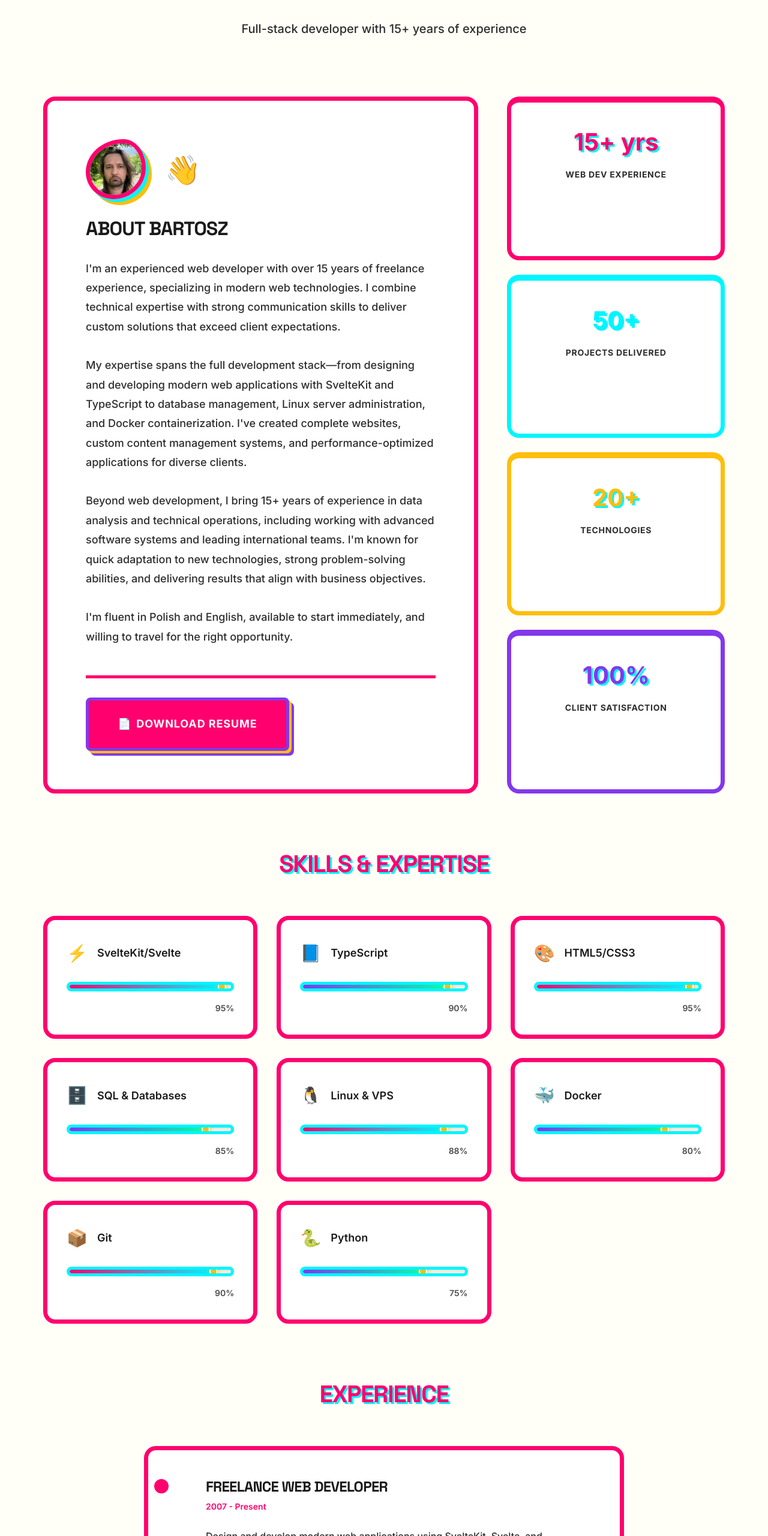
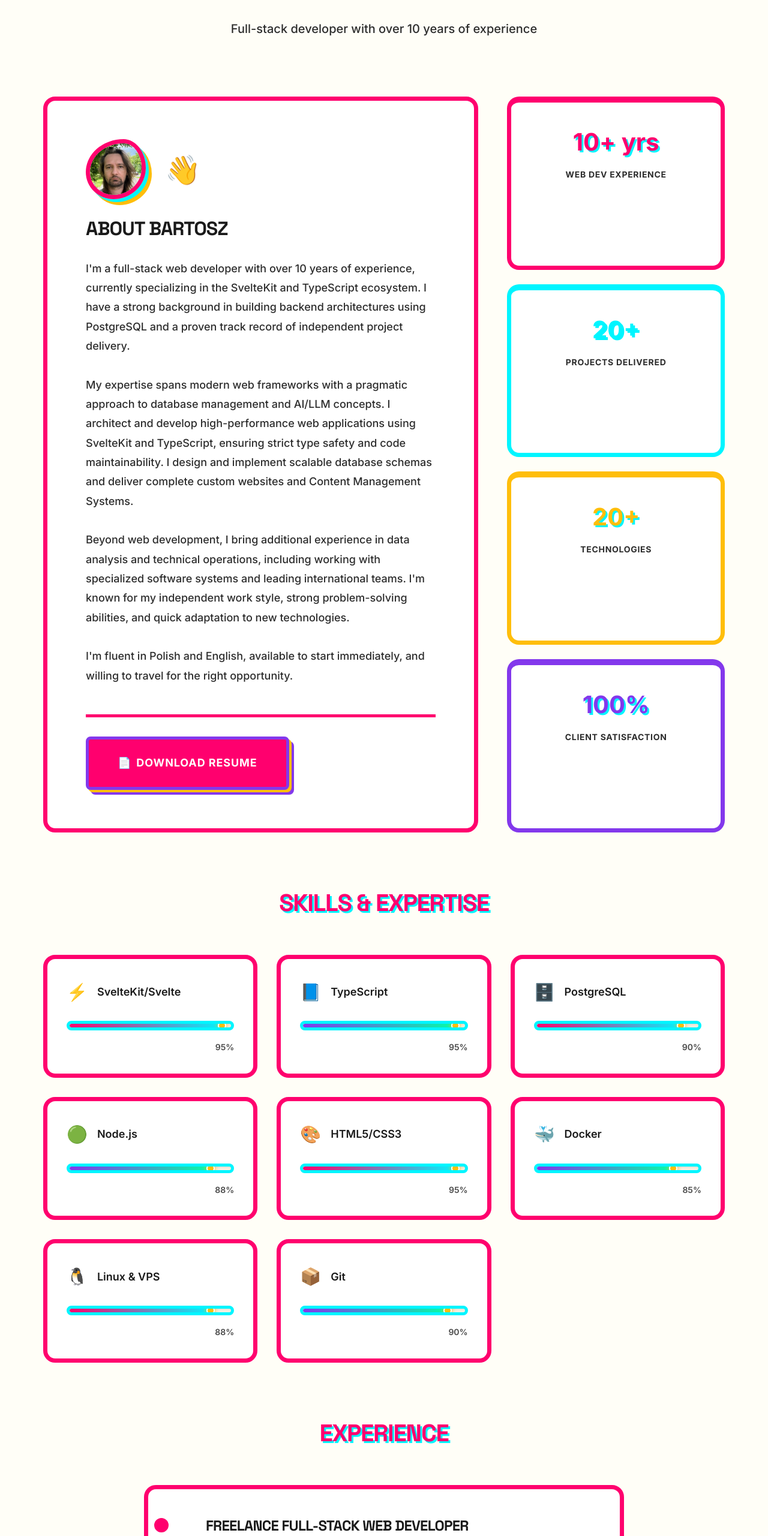
Before and after one commit to nomideusz/portfolio, a SvelteKit app: page /about in a window 1280 px wide. Shown: the part 239-2800 px from the top of the page at 60% size. Built offline with nearby package versions, Linux system fonts and the light colour scheme.

Commit message:
Update resume and projects' description.

```diff
--- a/src/lib/data/projects.ts
+++ b/src/lib/data/projects.ts
@@ -12,13 +12,14 @@ export interface Project {
 }
 
 export const projects: Project[] = [
+	// 1. kruk.live
 	{
-		slug: 'rzeczywiscie',
-		title: 'Rzeczywiscie',
+		slug: 'kruk-live',
+		title: 'kruk.live',
 		description: 'Real-time collaboration platform featuring a shared drawing board, Kanban board, live world map, and real estate scraper. Built with Phoenix LiveView and Svelte 5 for instant synchronization.',
-		longDescription: 'Rzeczywiscie is a cutting-edge real-time collaboration platform designed to bridge the gap between remote teams. It integrates multiple productivity tools into a single, cohesive interface. The platform leverages the power of Phoenix LiveView for backend-driven real-time updates, ensuring that every stroke on the drawing board or card movement on the Kanban board is instantly reflected across all connected clients. The addition of Svelte 5 on the frontend provides a highly responsive and interactive user experience.',
+		longDescription: 'kruk.live is a cutting-edge real-time collaboration platform designed to bridge the gap between remote teams. It integrates multiple productivity tools into a single, cohesive interface. The platform leverages the power of Phoenix LiveView for backend-driven real-time updates, ensuring that every stroke on the drawing board or card movement on the Kanban board is instantly reflected across all connected clients. The addition of Svelte 5 on the frontend provides a highly responsive and interactive user experience.',
 		tech: ['Phoenix LiveView', 'Svelte 5', 'LiveSvelte', 'Real-time', 'Elixir', 'Tailwind CSS'],
-		link: 'https://rzeczywiscie.zaur.app',
+		link: 'https://kruk.live',
 		category: 'Full-Stack',
 		featured: true,
 		features: [
@@ -35,6 +36,7 @@ export const projects: Project[] = [
 			'Optimizing the real estate scraper to handle large datasets without blocking the application.'
 		]
 	},
+	// 2. zaur
 	{
 		slug: 'zaur',
 		title: 'Zaur',
@@ -58,94 +60,7 @@ export const projects: Project[] = [
 			'Integrating multiple third-party APIs (Maps, Weather, Stripe) while maintaining fast load times.'
 		]
 	},
-	{
-		slug: 'intertech-poland',
-		title: 'Intertech Poland',
-		description: 'Exclusive distributor website for Picarro and UGT. B2B platform for environmental monitoring, CRDS spectroscopy, and scientific measurement solutions.',
-		longDescription: 'Intertech Poland is a professional B2B platform designed for a leading distributor of scientific measurement solutions. The website serves as a digital catalog and informational hub for high-tech equipment like CRDS spectroscopy, AI-powered leak detection systems, and UGT lysimeters. It is built to convey trust and technical expertise, featuring a clean, corporate design with a blog for industry news and product updates.',
-		tech: ['SvelteKit', 'Netlify', 'Dark Mode', 'Blog Integration', 'Markdown', 'Tailwind CSS'],
-		link: 'https://intertechpoland.pl/',
-		category: 'Web Development',
-		featured: true,
-		features: [
-			'Product Catalog: Detailed showcase of scientific equipment (Picarro, UGT).',
-			'Specialized Solutions: Sections for emissions measurement, leak detection, and pipe replacement.',
-			'Blog Integration: Content management system for industry news and articles.',
-			'Dark/Light Mode: User preference support for better readability.',
-			'Responsive Design: Optimized for viewing on desktops, tablets, and mobiles.'
-		],
-		challenges: [
-			'Presenting complex technical specifications in an accessible and readable format.',
-			'Implementing a performant dark mode that respects system preferences.',
-			'Optimizing high-resolution product images for fast loading.',
-			'Structuring the content to appeal to a specialized B2B audience.'
-		]
-	},
-	{
-		slug: 'tutitutu',
-		title: 'TUTITUTU',
-		description: 'Professional portfolio website for an established interior architecture firm. Showcasing 25+ years of design expertise with a focus on revitalization and modern aesthetics.',
-		longDescription: 'TUTITUTU is a visual-first portfolio website for a prestigious interior architecture firm established in 1997. The site is designed to let the work speak for itself, featuring large, high-quality image galleries and a minimalist UI. It showcases over 25 years of design expertise, including designs for villas, residences, offices, and public spaces, as well as the revitalization of old interiors.',
-		tech: ['SvelteKit', 'WebP Optimization', 'Google Analytics', 'Responsive Design', 'CSS Grid'],
-		link: 'https://tutitutu.pl/',
-		category: 'Web Development',
-		features: [
-			'High-Performance Gallery: Optimized image loading with WebP and lazy loading.',
-			'Minimalist Design: Distraction-free interface focusing on architectural photography.',
-			'Extensive Portfolio: Showcasing projects from over two decades of work.',
-			'Responsive Layout: Fluid adaptation to all screen sizes.',
-			'Bilingual Content: Support for international clients.'
-		],
-		challenges: [
-			'Optimizing a large number of high-resolution images without compromising visual quality.',
-			'Creating a layout that adapts gracefully to both portrait and landscape photography.',
-			'Ensuring the site remains fast and responsive despite the heavy media content.'
-		]
-	},
-	{
-		slug: 'wibroakustyka',
-		title: 'Wibroakustyka.ai',
-		description: 'Showcase website for the Graal vibroacoustic chair. Immersive wellness product site featuring biofeedback integration and therapeutic applications.',
-		longDescription: 'Wibroakustyka.ai is an immersive product showcase for the Graal vibroacoustic chair, often described as a "zero gravity" chair for audiophiles. The website is designed to reflect the futuristic and therapeutic nature of the product. It features a modern, sleek design with dark/light theme switching and detailed sections explaining the science behind vibroacoustic therapy, biofeedback integration, and VR compatibility.',
-		tech: ['Astro', 'Google Analytics', 'Partytown', 'Theme Switching', 'React', 'Tailwind CSS'],
-		link: 'https://wibroakustyka.ai/',
-		category: 'Web Development',
-		features: [
-			'Immersive Product Showcase: High-quality visuals and detailed feature breakdowns.',
-			'Event Coverage: Updates and videos from events like Audio Video Show.',
-			'Theme Switching: Dynamic light and dark modes to match the wellness aesthetic.',
-			'Performance Optimization: Fast loading times using Astro\'s island architecture.',
-			'Testimonials: Video reviews and feedback from users.'
-		],
-		challenges: [
-			'Balancing rich visual content with high performance requirements.',
-			'Explaining a niche wellness technology to a broader audience.',
-			'Implementing smooth theme transitions without flashing unstyled content.',
-			'Integrating third-party scripts (like Analytics) without impacting main thread performance.'
-		]
-	},
-	{
-		slug: 'kurcz',
-		title: 'Kurcz.pl',
-		description: 'Health information website focused on muscle cramps. Component-based SPA with modern loading states and error handling.',
-		longDescription: 'Kurcz.pl is a specialized health information resource dedicated to muscle cramps. It provides users with reliable medical information, prevention tips, and treatment options. Built as a Single Page Application (SPA), it offers a smooth, app-like browsing experience with instant page transitions and modern UI patterns for loading and error states.',
-		tech: ['Alpine.js', 'Tailwind CSS', 'PNPM', 'SPA', 'HTML5'],
-		link: 'https://kurcz.pl',
-		category: 'Web Development',
-		features: [
-			'SPA Architecture: Seamless navigation without full page reloads.',
-			'Modern UI/UX: Clean, readable typography and intuitive layout.',
-			'Error Handling: Graceful degradation and user-friendly error messages.',
-			'Fast Performance: Lightweight implementation using Alpine.js.',
-			'Mobile Optimized: Excellent reading experience on smartphones.'
-		],
-		challenges: [
-			'Creating a lightweight SPA without a heavy framework overhead.',
-			'Ensuring content is accessible and easy to read for all age groups.',
-			'Managing state effectively with Alpine.js for a multi-page feel.',
-			'Optimizing for Core Web Vitals to ensure good search engine ranking.'
-		]
-	},
+	// 3. pikastro
 	{
 		slug: 'pikastro',
 		title: 'Pikastro',
@@ -169,6 +84,98 @@ export const projects: Project[] = [
 			'Ensuring high performance with image-heavy content.'
 		]
 	},
+	// 4. kurcz.pl
+	{
+		slug: 'kurcz',
+		title: 'Kurcz.pl',
+		description: 'Health information website focused on muscle cramps. Component-based SPA with modern loading states and error handling.',
+		longDescription: 'Kurcz.pl is a specialized health information resource dedicated to muscle cramps. It provides users with reliable medical information, prevention tips, and treatment options. Built as a Single Page Application (SPA), it offers a smooth, app-like browsing experience with instant page transitions and modern UI patterns for loading and error states.',
+		tech: ['Alpine.js', 'Tailwind CSS', 'PNPM', 'SPA', 'HTML5'],
+		link: 'https://kurcz.pl',
+		category: 'Web Development',
+		features: [
+			'SPA Architecture: Seamless navigation without full page reloads.',
+			'Modern UI/UX: Clean, readable typography and intuitive layout.',
+			'Error Handling: Graceful degradation and user-friendly error messages.',
+			'Fast Performance: Lightweight implementation using Alpine.js.',
+			'Mobile Optimized: Excellent reading experience on smartphones.'
+		],
+		challenges: [
+			'Creating a lightweight SPA without a heavy framework overhead.',
+			'Ensuring content is accessible and easy to read for all age groups.',
+			'Managing state effectively with Alpine.js for a multi-page feel.',
+			'Optimizing for Core Web Vitals to ensure good search engine ranking.'
+		]
+	},
+	// 5. tutitutu
+	{
+		slug: 'tutitutu',
+		title: 'TUTITUTU',
+		description: 'Professional portfolio website for an established interior architecture firm. Showcasing 25+ years of design expertise with a focus on revitalization and modern aesthetics.',
+		longDescription: 'TUTITUTU is a visual-first portfolio website for a prestigious interior architecture firm established in 1997. The site is designed to let the work speak for itself, featuring large, high-quality image galleries and a minimalist UI. It showcases over 25 years of design expertise, including designs for villas, residences, offices, and public spaces, as well as the revitalization of old interiors.',
+		tech: ['SvelteKit', 'WebP Optimization', 'Google Analytics', 'Responsive Design', 'CSS Grid'],
+		link: 'https://tutitutu.pl/',
+		category: 'Web Development',
+		features: [
+			'High-Performance Gallery: Optimized image loading with WebP and lazy loading.',
+			'Minimalist Design: Distraction-free interface focusing on architectural photography.',
+			'Extensive Portfolio: Showcasing projects from over two decades of work.',
+			'Responsive Layout: Fluid adaptation to all screen sizes.',
+			'Bilingual Content: Support for international clients.'
+		],
+		challenges: [
+			'Optimizing a large number of high-resolution images without compromising visual quality.',
+			'Creating a layout that adapts gracefully to both portrait and landscape photography.',
+			'Ensuring the site remains fast and responsive despite the heavy media content.'
+		]
+	},
+	// 6. wibroakustyka.ai
+	{
+		slug: 'wibroakustyka',
+		title: 'Wibroakustyka.ai',
+		description: 'Showcase website for the Graal vibroacoustic chair. Immersive wellness product site featuring biofeedback integration and therapeutic applications.',
+		longDescription: 'Wibroakustyka.ai is an immersive product showcase for the Graal vibroacoustic chair, often described as a "zero gravity" chair for audiophiles. The website is designed to reflect the futuristic and therapeutic nature of the product. It features a modern, sleek design with dark/light theme switching and detailed sections explaining the science behind vibroacoustic therapy, biofeedback integration, and VR compatibility.',
+		tech: ['Astro', 'Google Analytics', 'Partytown', 'Theme Switching', 'React', 'Tailwind CSS'],
+		link: 'https://wibroakustyka.ai/',
+		category: 'Web Development',
+		features: [
+			'Immersive Product Showcase: High-quality visuals and detailed feature breakdowns.',
+			'Event Coverage: Updates and videos from events like Audio Video Show.',
+			'Theme Switching: Dynamic light and dark modes to match the wellness aesthetic.',
+			'Performance Optimization: Fast loading times using Astro\'s island architecture.',
+			'Testimonials: Video reviews and feedback from users.'
+		],
+		challenges: [
+			'Balancing rich visual content with high performance requirements.',
+			'Explaining a niche wellness technology to a broader audience.',
+			'Implementing smooth theme transitions without flashing unstyled content.',
+			'Integrating third-party scripts (like Analytics) without impacting main thread performance.'
+		]
+	},
+	// 7. Intertech Poland
+	{
+		slug: 'intertech-poland',
+		title: 'Intertech Poland',
+		description: 'Exclusive distributor website for Picarro and UGT. B2B platform for environmental monitoring, CRDS spectroscopy, and scientific measurement solutions.',
+		longDescription: 'Intertech Poland is a professional B2B platform designed for a leading distributor of scientific measurement solutions. The website serves as a digital catalog and informational hub for high-tech equipment like CRDS spectroscopy, AI-powered leak detection systems, and UGT lysimeters. It is built to convey trust and technical expertise, featuring a clean, corporate design with a blog for industry news and product updates.',
+		tech: ['SvelteKit', 'Netlify', 'Dark Mode', 'Blog Integration', 'Markdown', 'Tailwind CSS'],
+		link: 'https://intertechpoland.pl/',
+		category: 'Web Development',
+		features: [
+			'Product Catalog: Detailed showcase of scientific equipment (Picarro, UGT).',
+			'Specialized Solutions: Sections for emissions measurement, leak detection, and pipe replacement.',
+			'Blog Integration: Content management system for industry news and articles.',
+			'Dark/Light Mode: User preference support for better readability.',
+			'Responsive Design: Optimized for viewing on desktops, tablets, and mobiles.'
+		],
+		challenges: [
+			'Presenting complex technical specifications in an accessible and readable format.',
+			'Implementing a performant dark mode that respects system preferences.',
+			'Optimizing high-resolution product images for fast loading.',
+			'Structuring the content to appeal to a specialized B2B audience.'
+		]
+	},
+	// 8. kino.net.pl
 	{
 		slug: 'kino',
 		title: 'Kino.net.pl',
--- a/src/routes/about/+page.svelte
+++ b/src/routes/about/+page.svelte
@@ -14,36 +14,36 @@
 
 	let skills = $state<Skill[]>([
 		{ name: 'SvelteKit/Svelte', icon: '⚡', level: 95 },
-		{ name: 'TypeScript', icon: '📘', level: 90 },
+		{ name: 'TypeScript', icon: '📘', level: 95 },
+		{ name: 'PostgreSQL', icon: '🗄️', level: 90 },
+		{ name: 'Node.js', icon: '🟢', level: 88 },
 		{ name: 'HTML5/CSS3', icon: '🎨', level: 95 },
-		{ name: 'SQL & Databases', icon: '🗄️', level: 85 },
+		{ name: 'Docker', icon: '🐳', level: 85 },
 		{ name: 'Linux & VPS', icon: '🐧', level: 88 },
-		{ name: 'Docker', icon: '🐳', level: 80 },
-		{ name: 'Git', icon: '📦', level: 90 },
-		{ name: 'Python', icon: '🐍', level: 75 }
+		{ name: 'Git', icon: '📦', level: 90 }
 	]);
 
 	let experiences = $state<Experience[]>([
 		{
-			title: 'Freelance Web Developer',
+			title: 'Freelance Full-Stack Web Developer',
 			period: '2007 - Present',
-			description: 'Design and develop modern web applications using SvelteKit, Svelte, and TypeScript. Create custom solutions including complete websites and content management systems. Optimize web applications for speed and performance, collaborating closely with clients to deliver tailored solutions.'
+			description: 'Architect and develop high-performance modern web applications using SvelteKit and TypeScript, ensuring strict type safety and code maintainability. Design and implement scalable database schemas using PostgreSQL. Implement advanced optimization strategies and deliver complete custom websites and Content Management Systems (CMS).'
 		},
 		{
-			title: 'Mobile Measuring Station Operator / Data Analyst',
+			title: 'Data Analyst / Mobile Measuring Station Operator',
 			period: '2022 - Present',
-			description: 'Intertech Poland / Picarro - Operate Picarro vehicle and equipment for gas measurements. Master the Picarro software suite and analytical tools for efficient data processing and analysis. Work with Polish Gas Company providing training support and operational guidance.'
+			description: 'Picarro - Operate specialized Picarro vehicle, ensuring high-quality data collection and processing. Utilize GIS software for data processing and analysis to support the Polish Gas Company (PSG). Provide training and operational guidance for clients.'
 		},
 		{
 			title: 'Surveyor & Team Lead',
 			period: '2007 - 2019',
-			description: 'Tesla Exploration / IMC Geophysical Services / Terrex Seismic - Led international surveyor teams in complex seismic projects across multiple countries. Managed advanced surveying equipment and processed survey data with high precision.'
+			description: 'Tesla Exploration / IMC Geophysical Services / Terrex Seismic - Led international surveyor teams in complex seismic projects across multiple countries. Managed advanced surveying equipment and executed data processing workflows.'
 		}
 	]);
 
 	let stats = $state([
-		{ label: 'Web Dev Experience', value: '15+ yrs' },
-		{ label: 'Projects Delivered', value: '50+' },
+		{ label: 'Web Dev Experience', value: '10+ yrs' },
+		{ label: 'Projects Delivered', value: '20+' },
 		{ label: 'Technologies', value: '20+' },
 		{ label: 'Client Satisfaction', value: '100%' }
 	]);
@@ -51,18 +51,18 @@
 
 <svelte:head>
 	<title>About - Bartosz Dymet | Full-Stack Web Developer</title>
-	<meta name="description" content="Learn about Bartosz Dymet, a full-stack web developer with 15+ years of experience. Expertise in SvelteKit, TypeScript, Docker, and modern web technologies." />
+	<meta name="description" content="Learn about Bartosz Dymet, a full-stack web developer with over 10 years of experience. Expertise in SvelteKit, TypeScript, PostgreSQL, and modern web technologies." />
 
 	<!-- Open Graph / Facebook -->
 	<meta property="og:type" content="profile" />
 	<meta property="og:title" content="About Bartosz Dymet - Full-Stack Web Developer" />
-	<meta property="og:description" content="Full-stack developer with 15+ years of experience in modern web technologies, data analysis, and team leadership." />
+	<meta property="og:description" content="Full-stack developer with over 10 years of experience specializing in SvelteKit, TypeScript, and PostgreSQL database architecture." />
 	<meta property="og:image" content="/bartek.png" />
 
 	<!-- Twitter -->
 	<meta name="twitter:card" content="summary" />
 	<meta name="twitter:title" content="About Bartosz Dymet - Full-Stack Web Developer" />
-	<meta name="twitter:description" content="Full-stack developer with 15+ years of experience in modern web technologies." />
+	<meta name="twitter:description" content="Full-stack developer with over 10 years of experience in modern web technologies." />
 	<meta name="twitter:image" content="/bartek.png" />
 </svelte:head>
 
@@ -72,7 +72,7 @@
 			<h1>
 				<span class="gradient-text">About Me</span>
 			</h1>
-			<p class="subtitle">Full-stack developer with 15+ years of experience</p>
+			<p class="subtitle">Full-stack developer with over 10 years of experience</p>
 		</div>
 
 		<div class="content-grid">
@@ -85,18 +85,19 @@
 				</div>
 				<h2>About Bartosz</h2>
 				<p>
-					I'm an experienced web developer with over 15 years of freelance experience, specializing in modern web technologies.
-					I combine technical expertise with strong communication skills to deliver custom solutions that exceed client expectations.
+					I'm a full-stack web developer with over 10 years of experience, currently specializing in the SvelteKit and TypeScript ecosystem.
+					I have a strong background in building backend architectures using PostgreSQL and a proven track record of independent project delivery.
 				</p>
 				<p>
-					My expertise spans the full development stack—from designing and developing modern web applications with
-					SvelteKit and TypeScript to database management, Linux server administration, and Docker containerization.
-					I've created complete websites, custom content management systems, and performance-optimized applications for diverse clients.
+					My expertise spans modern web frameworks with a pragmatic approach to database management and AI/LLM concepts.
+					I architect and develop high-performance web applications using SvelteKit and TypeScript, ensuring strict type safety
+					and code maintainability. I design and implement scalable database schemas and deliver complete custom websites
+					and Content Management Systems.
 				</p>
 				<p>
-					Beyond web development, I bring 15+ years of experience in data analysis and technical operations, including
-					working with advanced software systems and leading international teams. I'm known for quick adaptation to new technologies,
-					strong problem-solving abilities, and delivering results that align with business objectives.
+					Beyond web development, I bring additional experience in data analysis and technical operations, including
+					working with specialized software systems and leading international teams. I'm known for my independent work style,
+					strong problem-solving abilities, and quick adaptation to new technologies.
 				</p>
 				<p>
 					I'm fluent in Polish and English, available to start immediately, and willing to travel for the right opportunity.
```
Also changed, not shown: src/routes/+page.svelte (+23 -11 lines), 1 other file (tests, documents, lock files or other folders).
